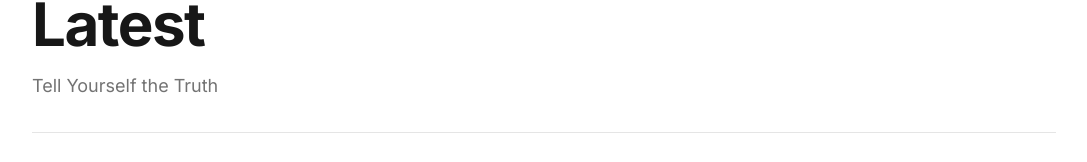
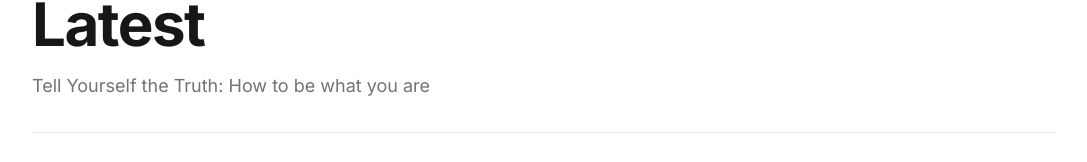
Before and after one commit to stackbit-projects/magenta-sunflower-ee5b2, a Next.js app: page / in a window 1280 px wide. Shown: the part 152-314 px from the top of the page, without its empty margins (96-1183 px from the left). Built offline with nearby package versions, Linux system fonts and the light colour scheme; no server answers; what @tailwindcss/typography would draw is missing.

Commit message:
siteMetadata.js: changed

```diff
--- a/data/siteMetadata.js
+++ b/data/siteMetadata.js
@@ -2,7 +2,7 @@ const siteMetadata = {
   title: 'Tell Yourself the Truth Blog',
   author: 'Tim Frederick',
   headerTitle: 'Tell Yourself The Truth',
-  description: 'Tell Yourself the Truth',
+  description: 'Tell Yourself the Truth: How to be what you are',
   language: 'en-us',
   siteUrl: 'https://tailwind-nextjs-starter-blog.vercel.app',
   siteRepo: 'https://github.com/timlrx/tailwind-nextjs-starter-blog',
```
